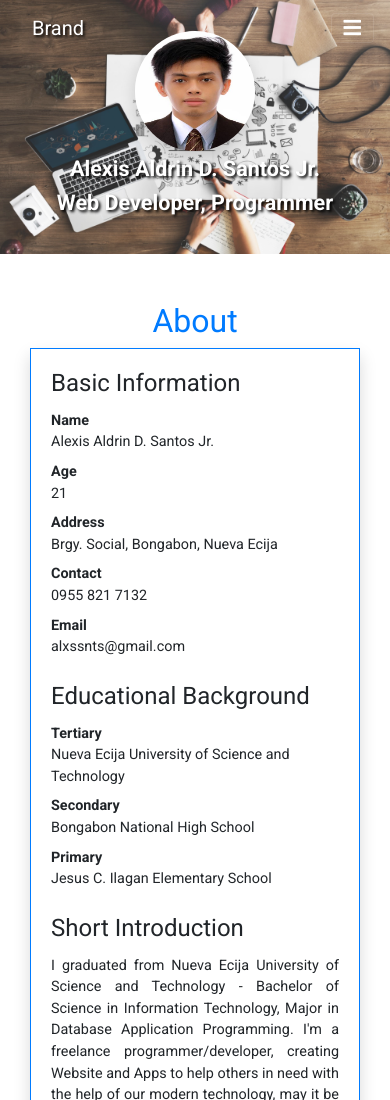
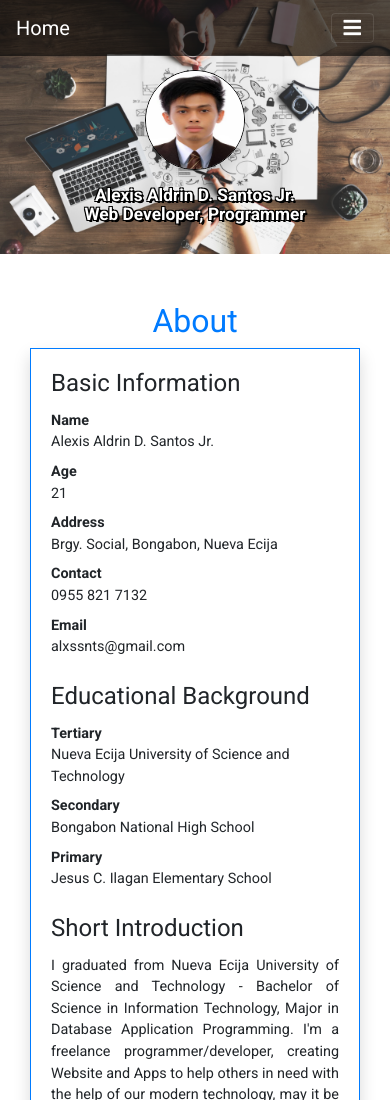
Before and after one commit to alxssnts/alxssnts.github.io, a plain HTML site: page index.html in a window 390 px wide. Shown: the top 1100 px of the page. Drawn offline with nearby package versions, Linux system fonts and the light colour scheme.

Commit message:
Initial commit

```diff
--- a/css/custom.css
+++ b/css/custom.css
@@ -3,8 +3,16 @@
 	transition: background-color 0.25s ease-in-out;
 }
 
+html {
+	scroll-behavior: smooth;
+}
+
 body {
 	font-size: .9rem;
+}
+
+nav {
+	background: rgba(0, 0, 0, 0.6);
 }
 
 .nav-link {
@@ -34,27 +42,34 @@ body {
 	margin: -175px auto 0 auto;
 	height: 150px;
 	width: 150px;
-
+	border: 1px solid black;
 	pointer-events: none !important;
 }
 
 .myImage p{
-	text-shadow: 2px 2px 3px #000000;
+	color: white;
+	text-shadow:
+       2px 2px 0 #000,
+     -1px -1px 0 #000,
+      1px -1px 0 #000,
+      -1px 1px 0 #000,
+       1px 1px 0 #000;
 }
 
 @media only screen and (max-width: 768px) {
 	.myImage {
 
-		margin-top: -25%;
+		margin-top: -15%;
 	}
 
 	.myImage img {
 		margin: -125px auto 0 auto;
-		height: 120px;
-		width: 120px;
+		height: 100px;
+		width: 100px;
 	}
 
 	.myImage p{
-		font-size: 1.5em;
+		margin-top: -10px;
+		font-size: 1.2em;
 	}
 }
--- a/index.html
+++ b/index.html
@@ -15,7 +15,7 @@
 
 	<!-- Navbar -->
 	<nav class="navbar fixed-top navbar-expand-md navbar-dark bg-0 smooth-scroll">
-		<a href="#top" class="navbar-brand nav-link">Brand</a>
+		<a href="#" class="navbar-brand smooth-scroll">Home</a>
 			<button class="navbar-toggler" type="button" data-toggle="collapse" data-target="#navbarCollapse" aria-controls="navbarCollapse" aria-expanded="false" aria-label="Toggle navigation">
 		    	<span class="text-white fas fa-bars"></span>
 			</button>
@@ -43,7 +43,7 @@
 
 	<!-- Carousel -->
 	<div class="container-fluid p-0" id="top">
-		<div id="headerCarousel" class="carousel slide" data-ride="carousel" data-interval="6000" data-pause="false">
+		<div id="headerCarousel" class="carousel slide carousel-fade" data-ride="carousel" data-interval="6000" data-pause="false">
 			<div class="carousel-inner">
 				<div class="carousel-item active">
 					<img class="d-block w-100" src="images/slide-1.jpg" alt="First slide">
--- a/js/custom.js
+++ b/js/custom.js
@@ -13,7 +13,7 @@ $(document).scroll(function() {
 
 	var headheight = $('#headerCarousel').height();
 	var scroll = $(this).scrollTop();
-	if(scroll > (headheight-70)){
+	if(scroll > (headheight-55)){
 		$('.navbar').removeClass('bg-0').addClass('bg-primary');
 	}else {
 		$('.navbar').removeClass('bg-primary').addClass('bg-0');
```
